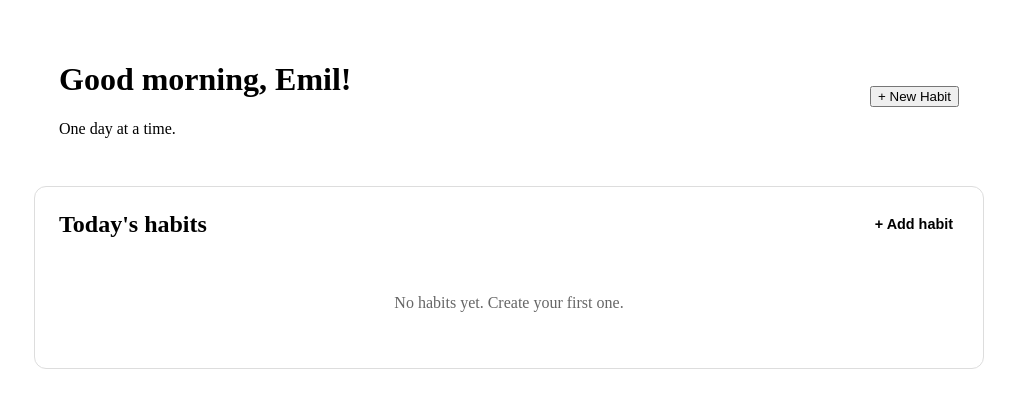
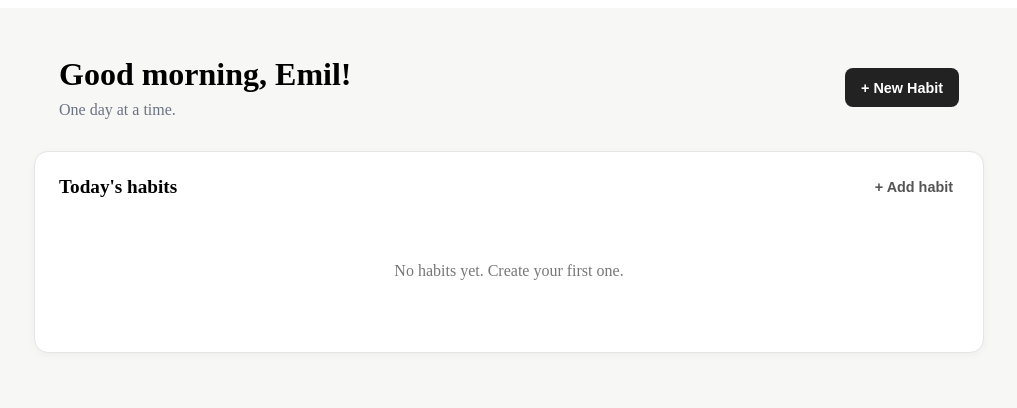
Before and after one commit to Coada-Emilian/spring-vue-DotByDot, a Vue app: page / in a window 1280 px wide. Shown: the top 408 px of the page, without its empty margins (131-1148 px from the left). Built offline with nearby package versions, Linux system fonts and the light colour scheme.

Commit message:
feat: add dashboard habit management and styling

```diff
--- a/src/components/dashboard/TodayHabits.vue
+++ b/src/components/dashboard/TodayHabits.vue
@@ -8,6 +8,7 @@ defineProps<{
 const emit = defineEmits<{
   delete: [id: string]
   edit: [id: string]
+  add: []
 }>()
 
 defineModel<{
@@ -20,7 +21,7 @@ defineModel<{
     <div class="habits-header">
       <h2>Today's habits</h2>
 
-      <button type="button" class="add-habit-button">+ Add habit</button>
+      <button type="button" class="add-habit-button" @click="emit('add')">+ Add habit</button>
     </div>
 
     <div v-if="habits.length" class="habit-list">
@@ -53,28 +54,35 @@ defineModel<{
   max-width: 900px;
   margin: 0 auto;
   padding: 1.5rem;
-  border: 1px solid #ddd;
-  border-radius: 12px;
+  border: 1px solid #e5e5e5;
+  border-radius: 14px;
   background: white;
+  box-shadow: 0 2px 8px rgb(0 0 0 / 4%);
 }
 
 .habits-header {
   display: flex;
   align-items: center;
   justify-content: space-between;
-  margin-bottom: 1.5rem;
+  margin-bottom: 1rem;
 }
 
 .habits-header h2 {
   margin: 0;
+  font-size: 1.2rem;
 }
 
 .add-habit-button {
   border: none;
   background: none;
-  cursor: pointer;
+  color: #555;
   font-size: 0.9rem;
   font-weight: 600;
+  cursor: pointer;
+}
+
+.add-habit-button:hover {
+  color: #111;
 }
 
 .habit-list {
@@ -98,7 +106,7 @@ defineModel<{
 .habit-info {
   display: flex;
   align-items: center;
-  gap: 1rem;
+  gap: 0.9rem;
 }
 
 .habit-color {
@@ -110,25 +118,38 @@ defineModel<{
 
 .habit h3 {
   margin: 0;
+  font-size: 1rem;
 }
 
 .habit p {
   margin: 0.25rem 0 0;
-  color: #666;
+  color: #777;
+  font-size: 0.9rem;
 }
 
-.complete-button {
-  padding: 0.5rem 0.75rem;
+.habit-actions {
+  display: flex;
+  gap: 0.5rem;
+}
+
+.habit-actions button {
+  padding: 0.45rem 0.7rem;
   border: 1px solid #ddd;
-  border-radius: 8px;
+  border-radius: 7px;
   background: white;
+  color: #444;
+  font-size: 0.85rem;
   cursor: pointer;
+}
+
+.habit-actions button:hover {
+  background: #f5f5f5;
 }
 
 .empty-state {
   margin: 0;
-  padding: 2rem 0;
+  padding: 3rem 1rem;
   text-align: center;
-  color: #666;
+  color: #777;
 }
 </style>
--- a/src/views/DashboardView.vue
+++ b/src/views/DashboardView.vue
@@ -81,7 +81,12 @@ const handleUpdateHabit = (input: HabitInput) => {
       <button type="button" @click="isHabitFormOpen = true">+ New Habit</button>
     </header>
 
-    <TodayHabits :habits="habits" @delete="handleDeleteHabit" @edit="handleEditHabit" />
+    <TodayHabits
+      :habits="habits"
+      @add="isHabitFormOpen = true"
+      @delete="handleDeleteHabit"
+      @edit="handleEditHabit"
+    />
 
     <HabitForm
       v-if="isHabitFormOpen"
@@ -101,7 +106,8 @@ const handleUpdateHabit = (input: HabitInput) => {
 <style scoped>
 .dashboard {
   min-height: 100vh;
-  padding: 2rem;
+  padding: 3rem 2rem;
+  background: #f7f7f5;
 }
 
 .dashboard-header {
@@ -111,4 +117,30 @@ const handleUpdateHabit = (input: HabitInput) => {
   max-width: 900px;
   margin: 0 auto 2rem;
 }
+
+.dashboard-header h1 {
+  margin: 0;
+  font-size: 2rem;
+  font-weight: 700;
+}
+
+.dashboard-header p {
+  margin: 0.5rem 0 0;
+  color: #6b7280;
+}
+
+.dashboard-header button {
+  padding: 0.7rem 1rem;
+  border: none;
+  border-radius: 8px;
+  background: #222;
+  color: white;
+  font-size: 0.9rem;
+  font-weight: 600;
+  cursor: pointer;
+}
+
+.dashboard-header button:hover {
+  background: #444;
+}
 </style>
```
